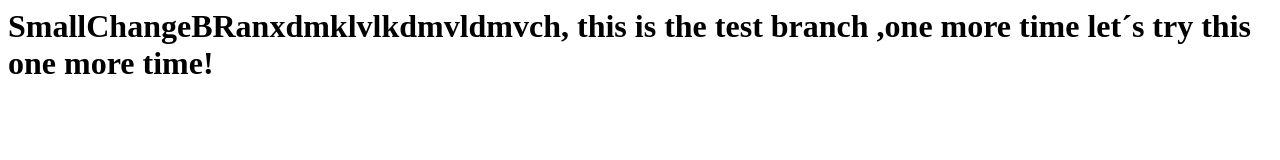
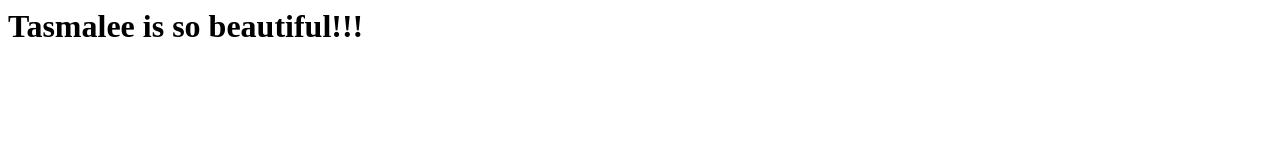
Before and after one commit to Tjommiboy/PUSH_PULL, a website: page index.html in a window 1280 px wide. Drawn offline with Linux system fonts and the light colour scheme.

Commit message:
tasmaleeBranch

```diff
--- a/index.html
+++ b/index.html
@@ -3,9 +3,6 @@
     <title>GitHub Pages Demo</title>
   </head>
   <body>
-    <h1>
-      SmallChangeBRanxdmklvlkdmvldmvch, this is the test branch ,one more time
-      let´s try this one more time!
-    </h1>
+    <h1>Tasmalee is so beautiful!!!</h1>
   </body>
 </html>
```
